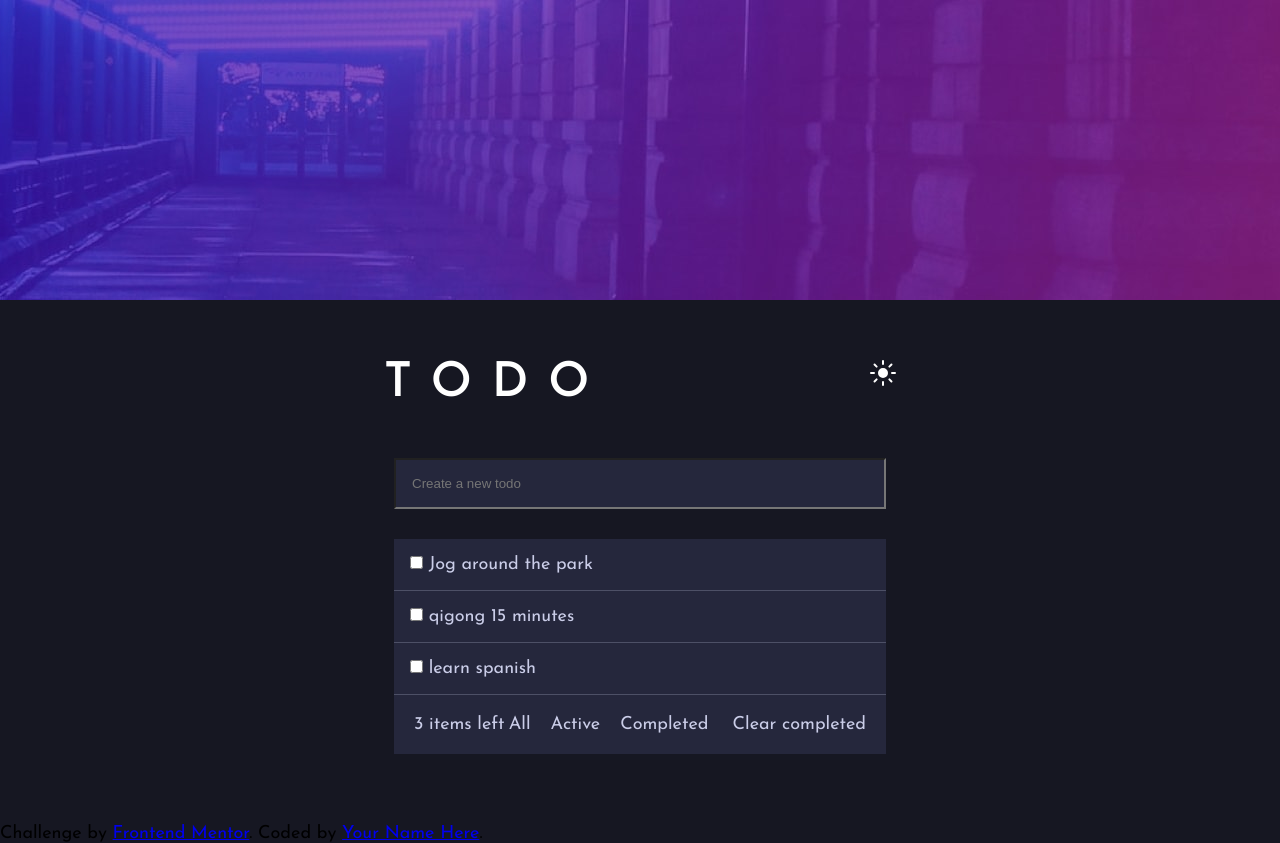
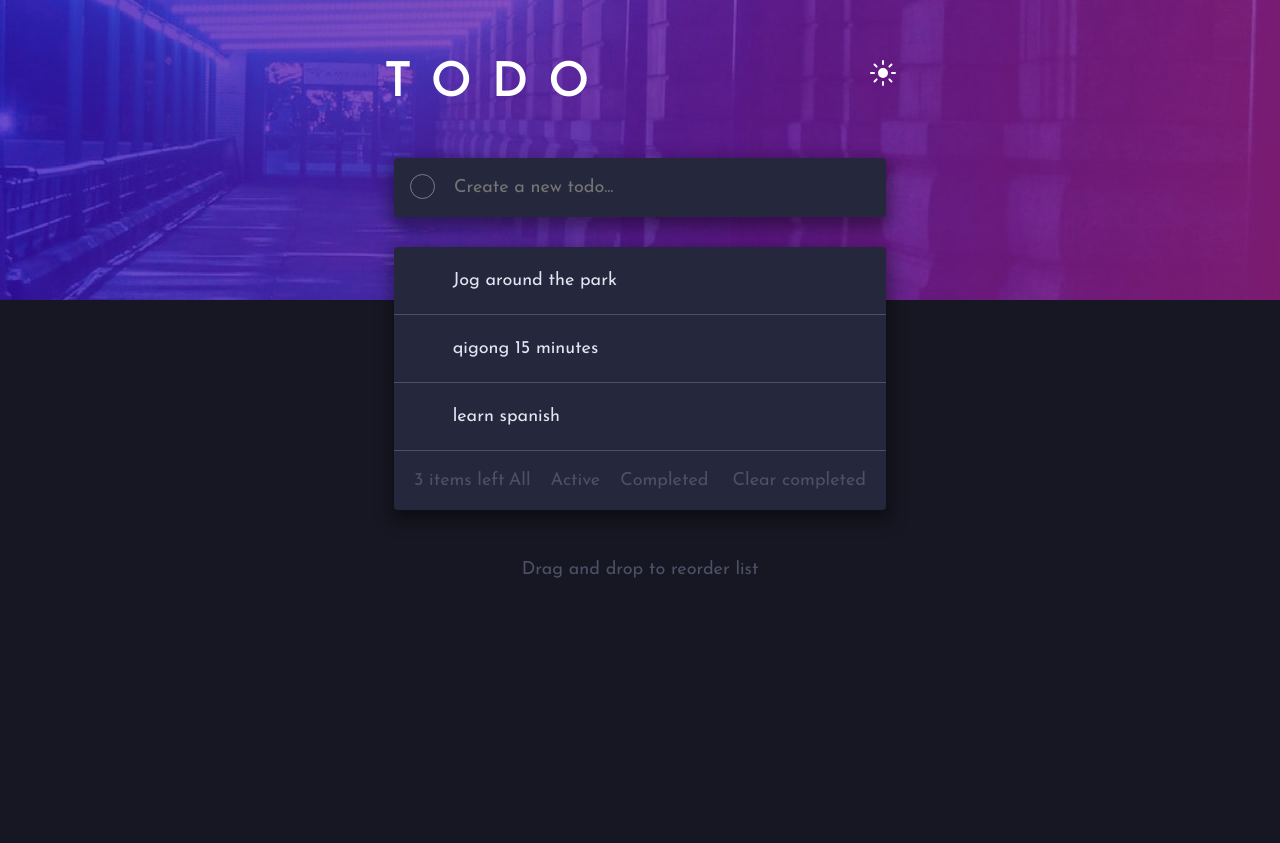
Before and after one commit to fika4life/frontendMentor, a plain HTML site: page index.html in a window 1280 px wide. After the commit the page ends 800 px from the top, so only its background shows below. Drawn offline with Linux system fonts and the light colour scheme.

Commit message:
finished styling text input box

```diff
--- a/index.html
+++ b/index.html
@@ -1,57 +1,61 @@
 <!DOCTYPE html>
 <html lang="en">
   <head>
-  <meta charset="UTF-8">
-  <meta name="viewport" content="width=device-width, initial-scale=1.0"> <!-- displays site properly based on user's device -->
+    <meta charset="UTF-8" />
+    <meta name="viewport" content="width=device-width, initial-scale=1.0" />
+    <!-- displays site properly based on user's device -->
 
-  <link rel="icon" type="image/png" sizes="32x32" href="./images/favicon-32x32.png">
-  <link rel="stylesheet" href="style.css">
+    <link
+      rel="icon"
+      type="image/png"
+      sizes="32x32"
+      href="./images/favicon-32x32.png"
+    />
+    <link rel="stylesheet" href="style.css" />
     <title>Frontend Mentor | Todo app</title>
-
-
   </head>
   <body>
-  <header></header>
     <main>
       <section class="heading">
         <h1>TODO</h1>
-      <span class='toggle-mode-icon'><img src="./images/icon-sun.svg" alt="Sun icon"></span>
-
+        <span class="toggle-mode-icon"
+          ><img src="./images/icon-sun.svg" alt="Sun icon"
+        /></span>
       </section>
       <div class="todo-app">
         <form class="todo-form">
-        <input type="text" name="new-todo" id="new-todo" placeholder="Create a new todo">
+          <span class="checkbox-circle"></span>
+          <input
+            type="text"
+            name="new-todo"
+            id="new-todo"
+            placeholder="Create a new todo..."
+            autocomplete="off"
+          />
         </form>
         <div class="todos">
           <div class="todo-item">
-          <input type="checkbox" name="" id=""> Jog around the park
+            <input type="checkbox" name="" class="" /> Jog around the park
           </div>
           <div class="todo-item">
-          <input type="checkbox" name="" id=""> qigong 15 minutes
+            <input type="checkbox" name="" class="" /> qigong 15 minutes
           </div>
           <div class="todo-item">
-          <input type="checkbox" name="" id=""> learn spanish
+            <input type="checkbox" name="" class="completed" />
+            learn spanish
           </div>
           <div class="summary-section">
             <span class="info">3 items left</span>
-          <div class="filters">
-            <p>All</p>
-            <p>Active</p>
-            <p>Completed
-            </p>
-          </div>
+            <ul class="filters">
+              <li>All</li>
+              <li>Active</li>
+              <li>Completed</li>
+            </ul>
             <p class="clear">Clear completed</p>
           </div>
-
         </div>
       </div>
+      <p>Drag and drop to reorder list</p>
     </main>
-
-
-
-  <footer class="attribution">
-    Challenge by <a href="https://www.frontendmentor.io?ref=challenge" target="_blank">Frontend Mentor</a>.
-    Coded by <a href="#">Your Name Here</a>.
-  </footer>
   </body>
 </html>
--- a/style.css
+++ b/style.css
@@ -1,4 +1,30 @@
-@import url('https://fonts.googleapis.com/css2?family=Josefin+Sans:wght@400;600;700&display=swap');
+@import url("https://fonts.googleapis.com/css2?family=Josefin+Sans:wght@400;600;700&display=swap");
+
+:root {
+/* primary */
+  --bright-blue: hsl(220, 98%, 61%);
+  --check-background: linear-gradient hsl(192, 100%, 67%) to hsl(280, 87%, 65%);
+
+  /* light theme */
+  --very-light-gray: hsl(0, 0%, 98%);
+  --very-light-grayish-blue: hsl(236, 33%, 92%);
+  --light-grayish-glue: hsl(233, 11%, 84%);
+  --dark-grayish-glue: hsl(236, 9%, 61%);
+  --very-dark-grayish-blue: hsl(235, 19%, 35%);
+
+  /* dark theme */
+  --very-dark-blue: hsl(235, 21%, 11%);
+  --very-dark-desaturated-blue: hsl(235, 24%, 19%);
+  --light-grayish-blue: hsl(234, 39%, 85%);
+  --light-grayish-blue: hsl(236, 33%, 92%); /*  hover */
+  --dark-grayish-blue: hsl(234, 11%, 52%);
+  --very-dark-grayish-blue: hsl(233, 14%, 35%);
+  /* --very-dark-grayish-blue: hsl(237, 14%, 26%); */
+
+  --border-radius: 4px;
+  --box-shadow:1px 7px 17px 4px rgba(0,0,0,0.41);
+
+}
 
 * {
   box-sizing: border-box;
@@ -6,46 +32,34 @@
   padding: 0;
 }
 
-body{
-    background-color:
-    hsl(235, 21%, 11%);
-    font-family: 'Josefin Sans', sans-serif;
+body {
+  background-color: var(--very-dark-blue);
+  font-family: "Josefin Sans", sans-serif;
   font-size: 18px;
-
-}
-
-header{
-
-    background-image: url('./images/bg-desktop-dark.jpg');
-    background-position: center;
+  background-image: url("./images/bg-desktop-dark.jpg");
+  background-position: top center;
   background-repeat: no-repeat;
-    background-size: cover;
-    height: 300px;
-
+  background-size: 100% 300px;
 }
 
 
-main{
+
+main {
   margin: 60px auto;
   max-width: 40%;
   top: 100px;
-
-
-
 }
 
-.heading{
+.heading {
   display: flex;
   justify-content: space-between;
 }
 
-.heading h1{
+.heading h1 {
   color: #fff;
   font-size: 3rem;
   letter-spacing: 20px;
   font-weight: 600;
-
-
 }
 
 .todo-app {
@@ -53,34 +67,76 @@ main{
   padding: 10px;
 }
 
-.todo-form input{
-    background-color: hsl(235, 24%, 19%);
-    padding: 16px;
-    width: 100%;
+.todo-form{
+  position: relative;
 }
 
-.todos{
-    margin-top: 30px;
-    color: hsl(234, 39%, 85%);
-    background-color: hsl(235, 24%, 19%);
-}
-
-.todo-item{
-    border-bottom: 1px solid  hsl(233, 14%, 35%);
-    padding: 16px;
-}
-
-.summary-section  {
-    display:flex;
-    justify-content: space-between;
+.todo-form input {
+  background-color: var(--very-dark-desaturated-blue);
   padding: 20px;
-}
-.filters{
-    display: flex;
-    justify-content: space-between;
+  width: 100%;
+  border: none;
+  border-radius: var(--border-radius);
+  box-shadow: var(--box-shadow);
+  font-family: inherit;
+  font-size: 18px;
+  padding-left: 60px;
+  color:var(--light-grayish-blue);;
 
 }
 
-.filters p{
+.todos {
+  margin-top: 30px;
+  color: var(--light-grayish-blue);
+  background-color: var(--very-dark-desaturated-blue);
+  border-radius: var(--border-radius);
+  box-shadow: var(--box-shadow);
+}
+
+.todo-item {
+  border-bottom: 0.5px solid var(--very-dark-grayish-blue);
+  padding: 24px 40px;
+}
+
+input[type="checkbox"]{
+  visibility: hidden;
+
+}
+
+.checkbox-circle{
+  z-index: 2;
+  position: absolute;
+  height: 25px;
+  width: 25px;
+  top: 16px;
+  left: 16px;
+  border-radius: 50%;
+  border: 1px solid var(--dark-grayish-blue);
+
+}
+
+
+.summary-section {
+  display: flex;
+  justify-content: space-between;
+  padding: 20px;
+  color: var(--very-dark-grayish-blue);
+}
+ul.filters {
+  display: flex;
+  justify-content: space-between;
+  list-style-type: none;
+}
+
+
+
+.filters li {
   margin-right: 20px;
 }
+
+main > p {
+  text-align: center;
+  color: var(--very-dark-grayish-blue);
+  padding-top: 40px;
+}
+s
```
Also changed, not shown: design/desktop-design-dark.jpg. Lines whose indentation alone changed are shown as unchanged.
